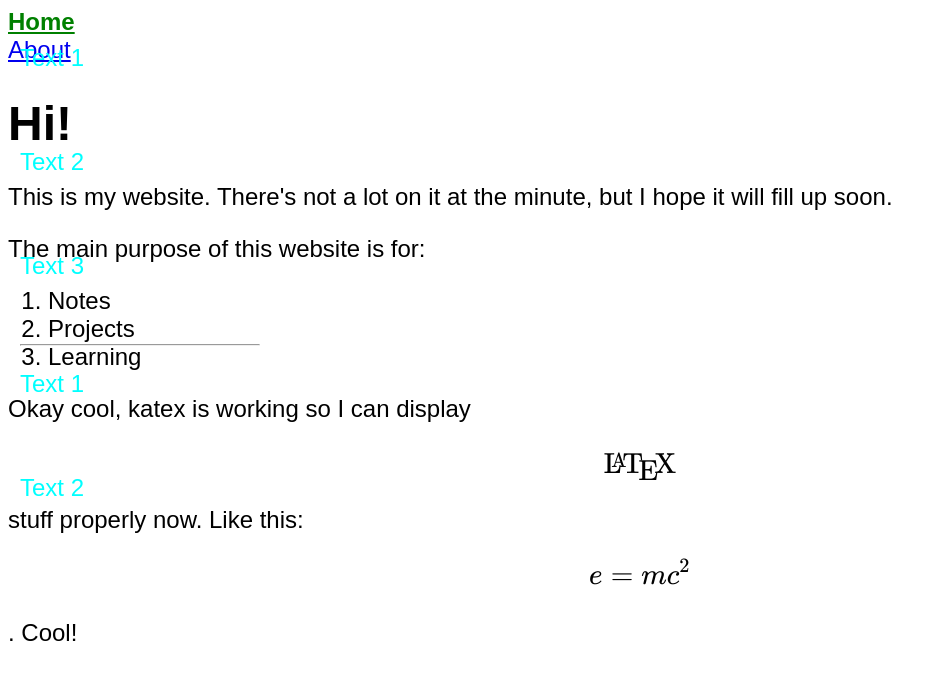
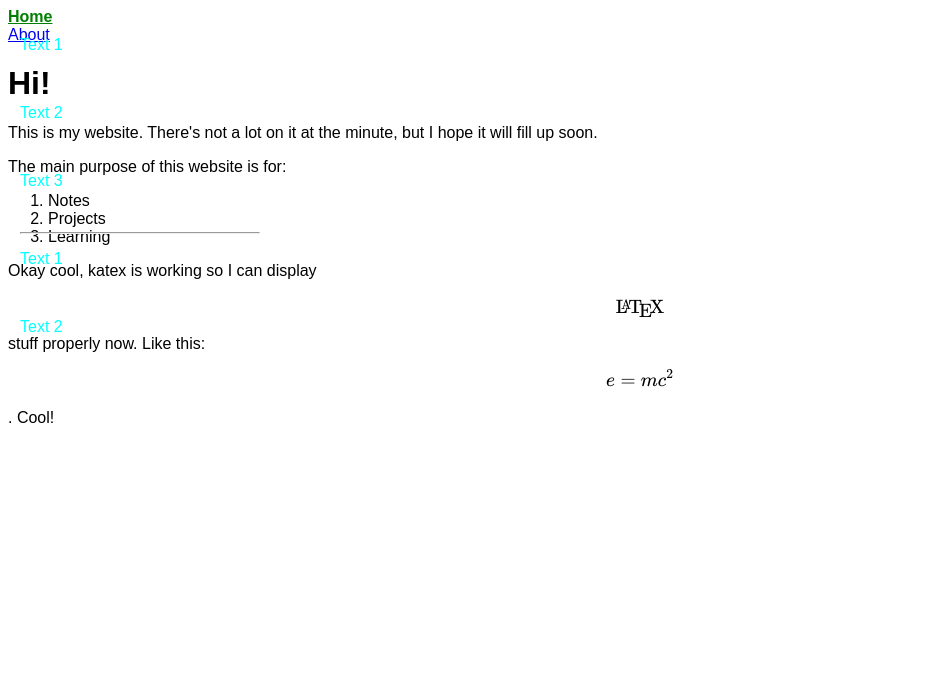
Before and after one commit to andyleemitchell/andyleemitchell.github.io, a Jekyll site: the page built from index.html, in a window 1280 px wide. Shown: the top 680 px of the page, without its empty margins (0-946 px from the left). Built offline with Jekyll 4.4.1, drawn with Linux system fonts in a browser that asks for light colours; nearby versions of some CDN libraries.

Commit message:
Update main.scss
learned to comment in css lol

```diff
--- a/_sass/main.scss
+++ b/_sass/main.scss
@@ -5,7 +5,7 @@
 
 body {
     font-family: "Roboto Mono", sans-serif;
-    font-size: x-large;
+    /* font-size: x-large; */
 }
 
 .sidebar {
```
